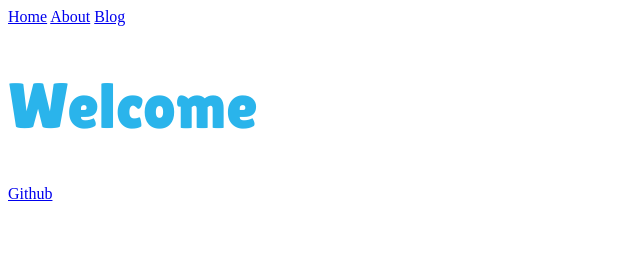
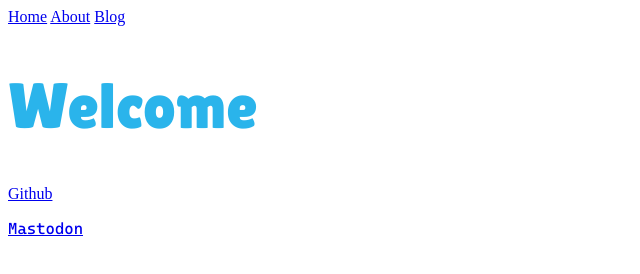
Before and after one commit to Feuersteinium/feuerstein.dev, an Astro site: page / in a window 1280 px wide. Shown: the whole page, without its empty margins (0-640 px from the left). Built offline with nearby package versions, Linux system fonts and the light colour scheme; Astro itself is replaced by a stand-in of ours.

Commit message:
Added Mastodon

```diff
--- a/src/components/footer.astro
+++ b/src/components/footer.astro
@@ -5,4 +5,5 @@ import Social from './social.astro'
 
 <footer>
     <Social platform="Github" username="feuersteinium"/>
+    <a href="https://mastodon.online/@feuerstein" rel="me"><p>Mastodon</p></a>
 </footer>
```
